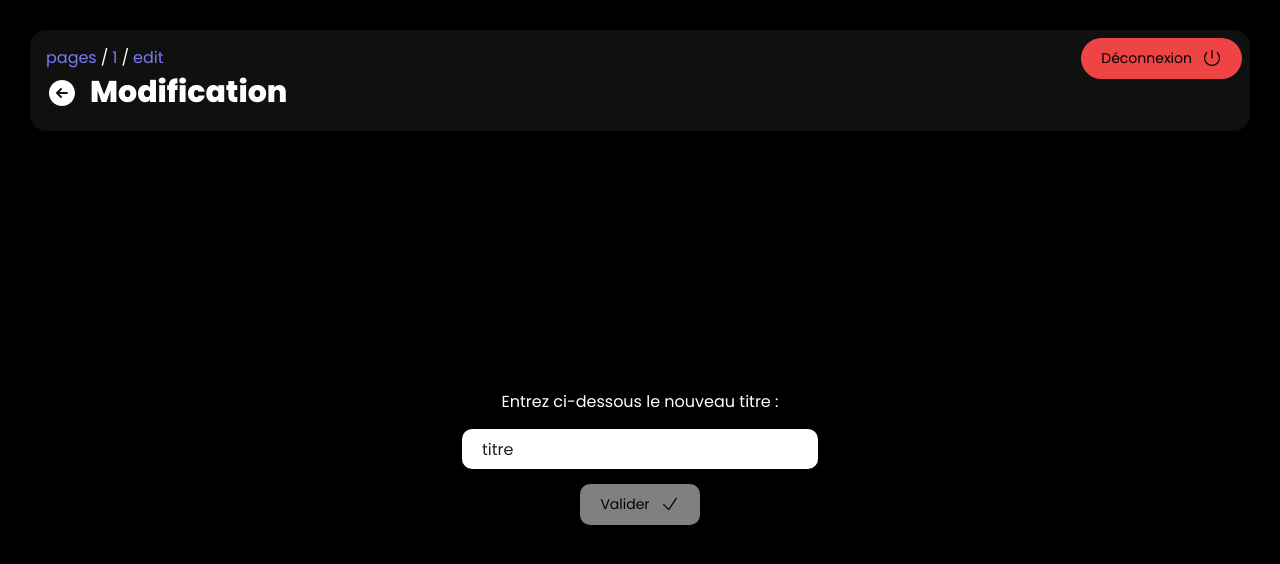
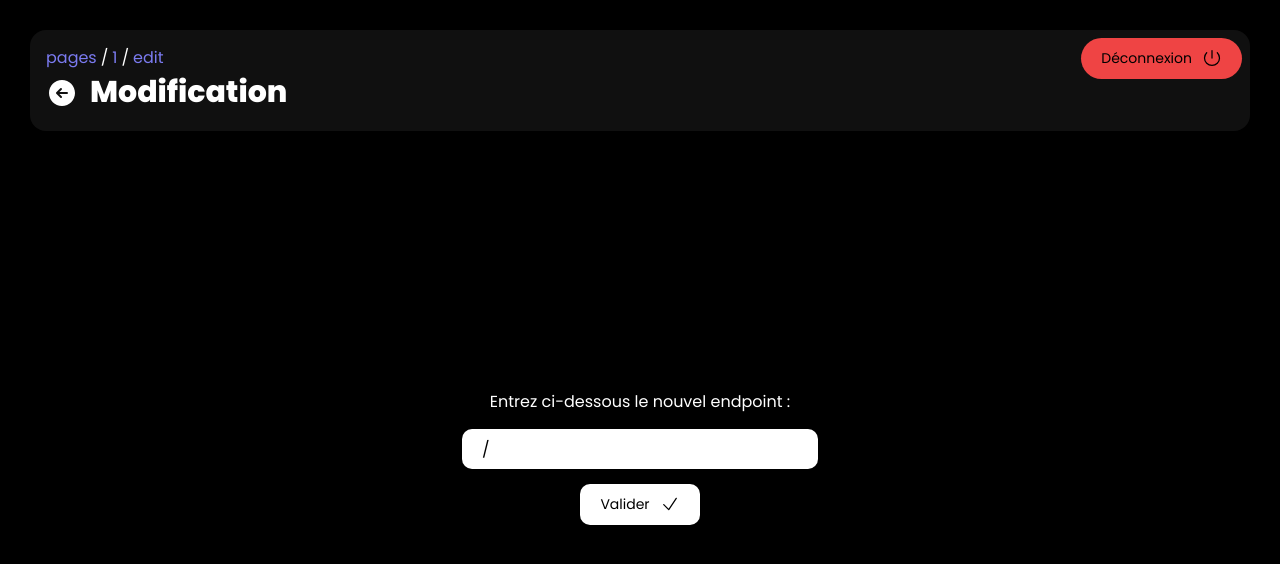
Before and after one commit to mael-grn/Prisme-Admin, a Next.js app: page /secure/pages/1/edit in a window 1280 px wide. Shown: the top 564 px of the page. Built offline with nearby package versions, Linux system fonts and the light colour scheme; no server answers.

Commit message:
mise a jours format page

```diff
--- a/src/app/secure/pages/[pageId]/edit/page.tsx
+++ b/src/app/secure/pages/[pageId]/edit/page.tsx
@@ -9,7 +9,7 @@ import Popup from "@/app/components/popup";
 
 export default function NewPage() {
 
-    const [title, setTitle] = useState<string>('');
+    const [title, setTitle] = useState<string>('/');
     const [loading, setLoading] = useState<boolean>(false);
     const [showPopup, setShowPopup] = useState<boolean>(false);
     const [popupText, setPopupText] = useState<string>('');
@@ -52,9 +52,9 @@ export default function NewPage() {
     return (
         <main className={"justify-center items-center"}>
             <PageTitle title={"Modification"}/>
-            <p  className={"text-center"}>Entrez ci-dessous le nouveau titre : </p>
-            <input placeholder={"titre"} type={"text"} value={title} onChange={(e) => setTitle(e.target.value)}/>
-            <button disabled={!title || title === ""} onClick={updatePageAction}>
+            <p  className={"text-center"}>Entrez ci-dessous le nouvel endpoint : </p>
+            <input placeholder={"endpoint"} type={"text"} value={title} onChange={(e) => setTitle(e.target.value)}/>
+            <button disabled={!title || !title.startsWith("/")} onClick={updatePageAction}>
                 Valider
                 <img src={"/ico/check.svg"} alt={"check"}/>
             </button>
--- a/src/app/secure/pages/new/page.tsx
+++ b/src/app/secure/pages/new/page.tsx
@@ -48,9 +48,9 @@ export default function NewPage() {
         <main className={"justify-center items-center"}>
             <PageTitle title={"Nouvelle page"}/>
             <h1 className={"text-center"}>Ajouter une page</h1>
-            <p  className={"text-center"}>Entrez ci-dessous le titre de la nouvelle page : </p>
-            <input placeholder={"titre"} type={"text"} value={title} onChange={(e) => setTitle(e.target.value)}/>
-            <button disabled={!title || title === ""} onClick={addPageAction}>
+            <p  className={"text-center"}>Entrez ci-dessous l&apos;endpoint de la nouvelle page : </p>
+            <input placeholder={"endpoint"} type={"text"} value={title} onChange={(e) => setTitle(e.target.value)}/>
+            <button disabled={!title || !title.startsWith("/")} onClick={addPageAction}>
                 Valider
                 <img src={"/ico/check.svg"} alt={"check"}/>
             </button>
```
